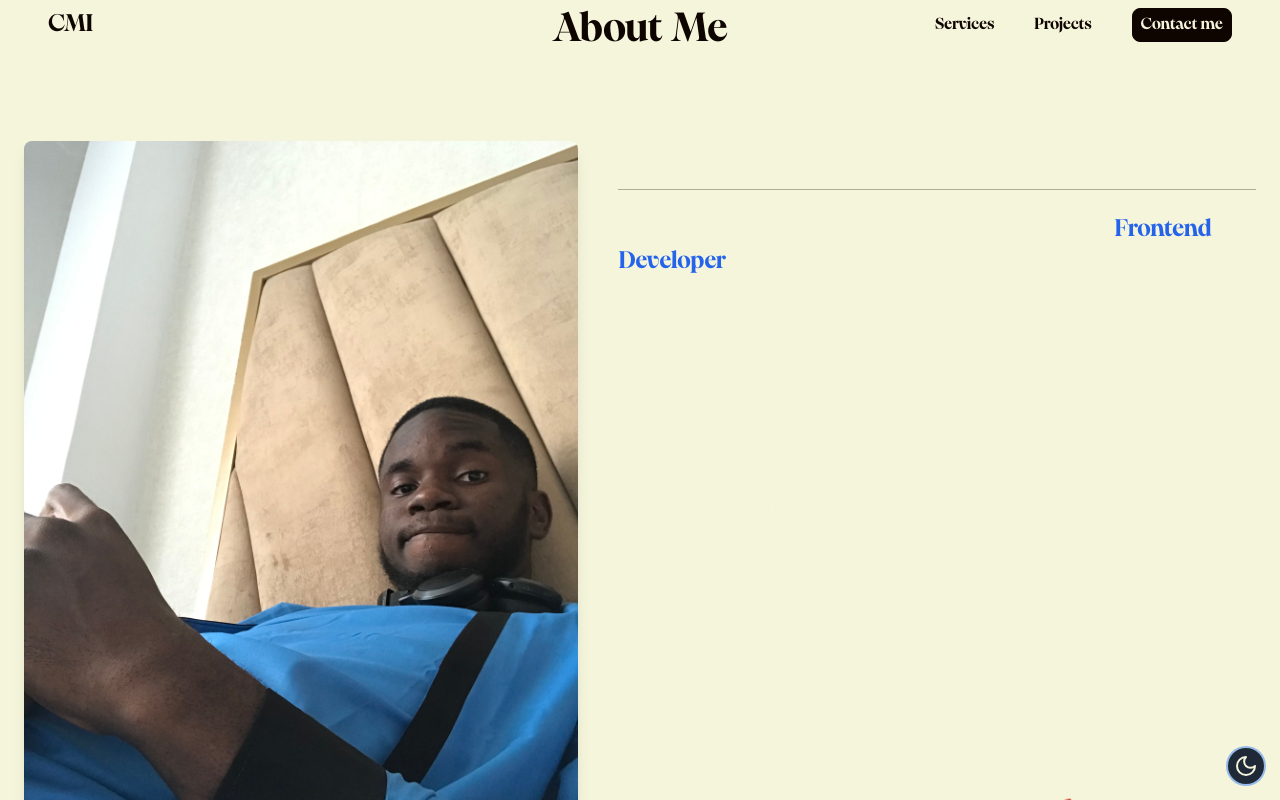
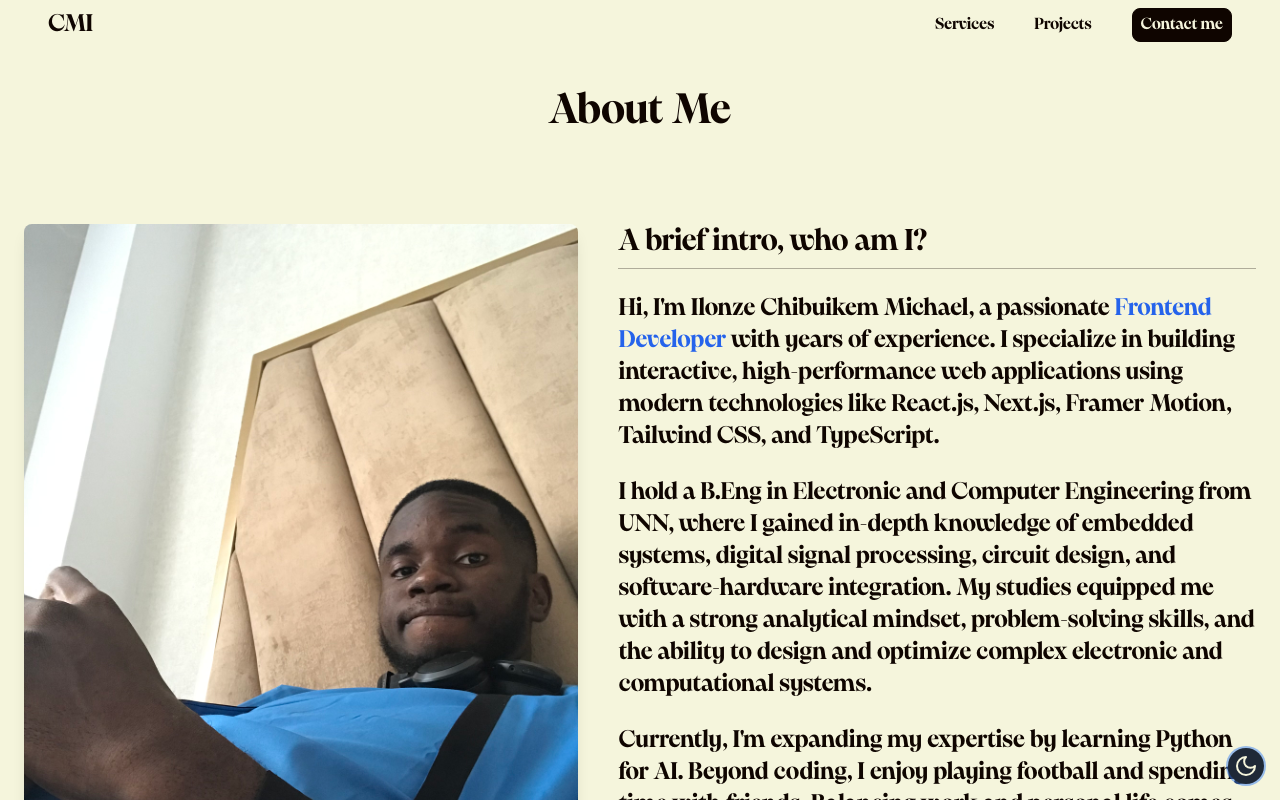
Before and after one commit to CMI-James/main-portfolio, a Next.js app: page /about in a window 1280 px wide. Shown: the top 800 px of the page. Built offline with nearby package versions, Linux system fonts and the light colour scheme.

Commit message:
added new section layout

```diff
--- a/src/components/About.jsx
+++ b/src/components/About.jsx
@@ -9,7 +9,7 @@ const AboutMe = () => {
     <Section className="theme-dark-light relative">
       <SectionHeader title="About Me" />
       <SectionBody>
-        <div className=" mt-8 sm:mt-12 md:mt-20 flex flex-col md:flex-row gap-8 md:gap-x-10 relative text-beige/80">
+        <div className=" mt-8 sm:mt-12 md:mt-20 flex flex-col md:flex-row gap-8 md:gap-x-10 relative ">
           <div className="flex-1 md:sticky md:top-0 h-fit max-w-full md:max-w-[45%]">
             <Image
               src={AboutDp || "/placeholder.svg"}
@@ -21,8 +21,8 @@ const AboutMe = () => {
             />
           </div>
           <div className="flex-1 flex flex-col gap-y-4 sm:gap-y-6 relative">
-            <h1 className="text-3xl sm:text-4xl md:text-4xl font-bold sticky top-12 bg-beige dark:bg-brown-1000 pb-2 border-b-[1px]  dark:border-b-beige/30 border-b-brown-1000/30 transition-colors duration-700 text-beige">
-            <span>  A brief intro, who am I?</span>
+            <h1 className="text-3xl sm:text-3xl font-bold sticky top-12 bg-beige dark:bg-brown-1000 pb-2 border-b-[1px]  dark:border-b-beige/30 border-b-brown-1000/30 transition-colors duration-700 text-brown-1000 dark:text-beige">
+              <span> A brief intro, who am I?</span>
             </h1>
             <p className="text-base sm:text-lg md:text-xl lg:text-2xl leading-relaxed md:leading-loose">
               Hi, I'm{" "}
--- a/src/components/Description.jsx
+++ b/src/components/Description.jsx
@@ -7,7 +7,7 @@ export default function Description() {
   return (
     <Section
       id="description-section"
-      wrapperClassName="relative z-20 h-screen hidden-scrollbar theme-light-dark  flex w-full items-center justify-center space-x-20"
+      wrapperClassName="relative !py-0 z-20 h-screen hidden-scrollbar theme-light-dark  flex w-full items-center justify-center space-x-20"
     >
       <Word paragraph={paragraph} />
     </Section>
--- a/src/components/Hero.jsx
+++ b/src/components/Hero.jsx
@@ -31,7 +31,7 @@ export default function Hero() {
   };
 
   return (
-    <Section id="hero" className="!py-0">
+    <Section id="hero" wrapperClassName="!py-0">
       <motion.section
         className="relative h-[90vh] hero-clip flex justify-center"
         initial="hidden"
--- a/src/components/layout/section.jsx
+++ b/src/components/layout/section.jsx
@@ -32,7 +32,7 @@ const Section = ({
   return (
     <section
       ref={container}
-      className={`relative w-full  ${wrapperClassName}`}
+      className={`relative w-full py-12 md:py-16 lg:py-20 ${wrapperClassName}`}
     >
       <div className={`container px-4 md:px-6 mx-auto max-w-7xl ${className}`}>
         {React.Children.map(children, (child) =>
```
